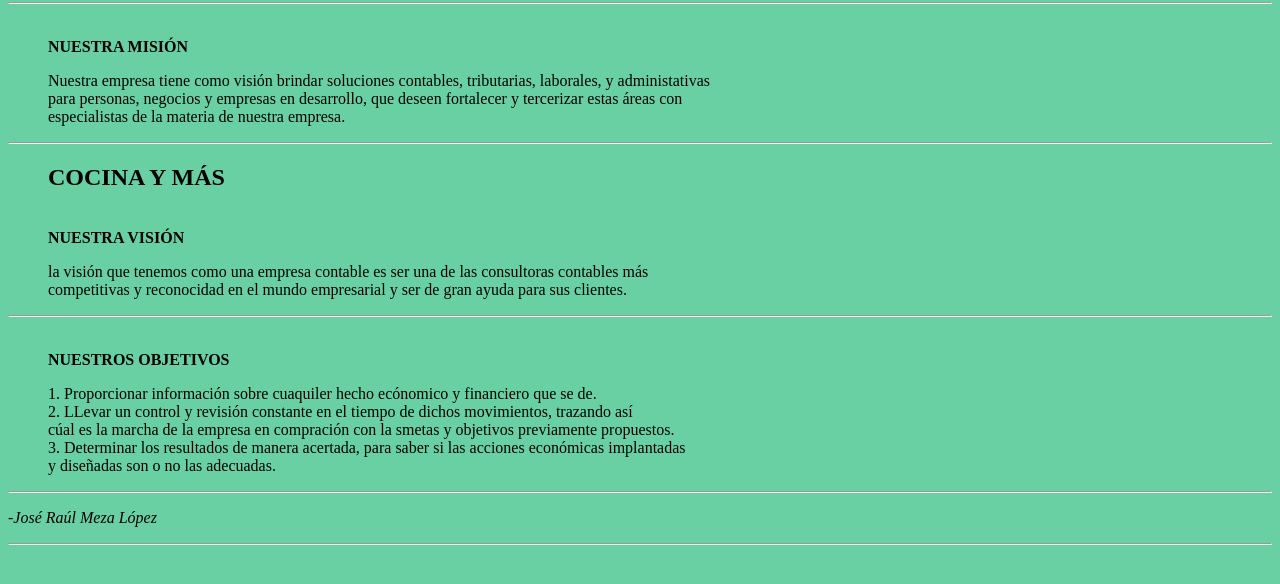
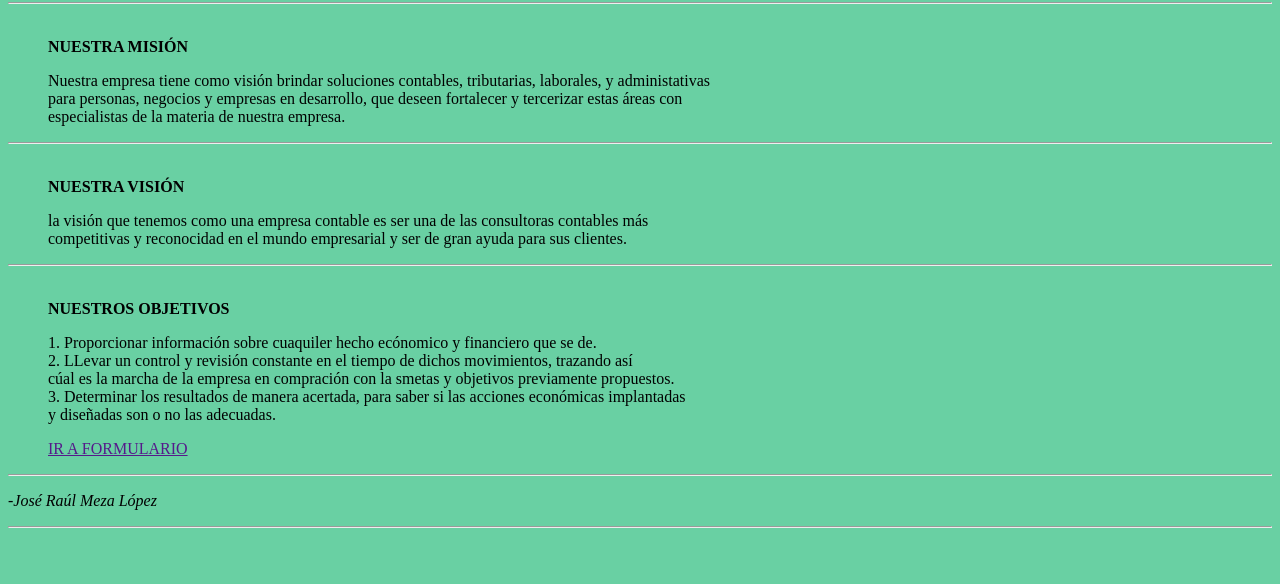
Before and after one commit to meza-jose/CONTABLE-EMPRESA, a plain HTML site: page index.html in a window 1280 px wide. Shown: the part 64-648 px from the top of the page. Drawn offline with Linux system fonts and the light colour scheme.

Commit message:
Add files via upload

```diff
--- a/index.html
+++ b/index.html
@@ -23,7 +23,7 @@
 				 especialistas de la materia de nuestra empresa.<br>
 		      </blockquote>
 		  <hr>
-		   <blockquote><h2> COCINA Y MÁS </h2></blockquote>
+
 			<p>
 		 <p>
 
@@ -48,6 +48,9 @@
 				y diseñadas son o no las adecuadas.<br>
 		      </blockquote>
 
+		  <td>  <blockquote><a href=""> IR A FORMULARIO </a></blockquote> </td>
+
+			  </tr>
 			<HR>
 			<P>
 			     <cite> -José Raúl Meza López  </cite>
```
